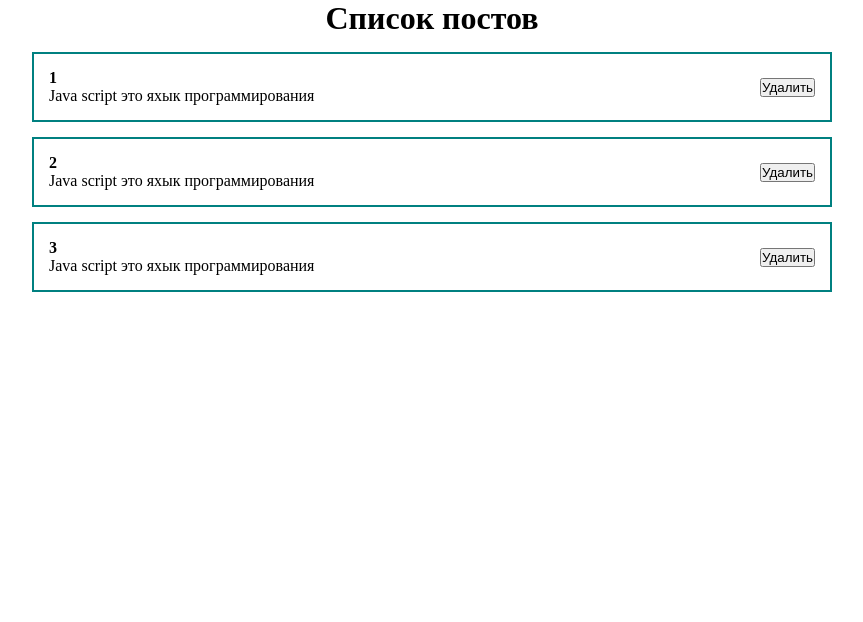
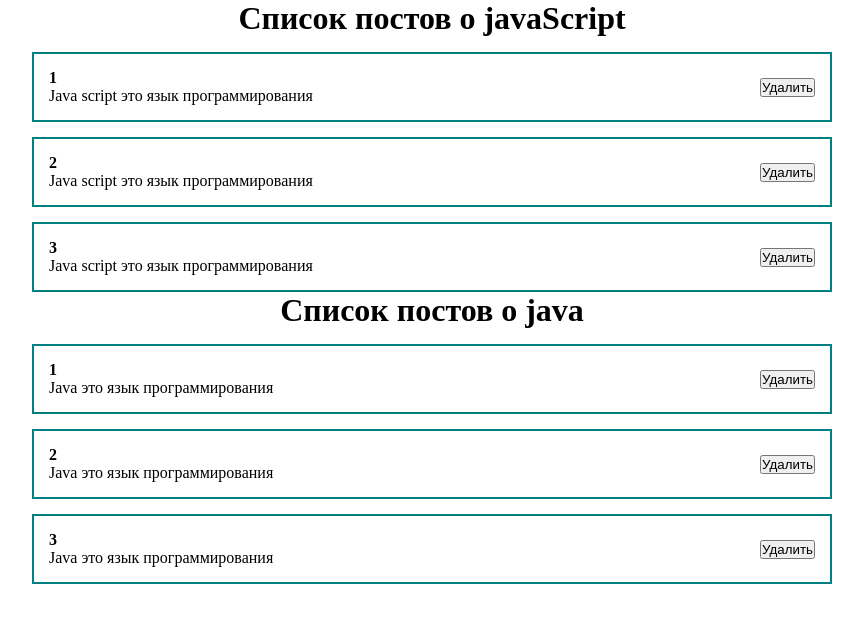
Before and after one commit to hikarido/react-fund-course, a React (Create React App) app: page / in a window 1280 px wide. Shown: the top 622 px of the page, without its empty margins (208-1071 px from the left). Built offline with nearby package versions, Linux system fonts and the light colour scheme.

Commit message:
PostList was created. Finished at 42:08

```diff
--- a/src/App.js
+++ b/src/App.js
@@ -2,22 +2,25 @@ import React, { useState } from "react";
 import CounterAsClass from "./components/CounterAsClass";
 import './styles/App.css';
 import PostItem from "./components/PostItem";
+import PostList from "./components/PostList";
 
 function App() {
   const [posts, setPosts] = useState([
-    {id: 1, tytle: "Java Script", body: "Java script это яхык программирования"},
-    {id: 2, tytle: "Java Script", body: "Java script это яхык программирования"},
-    {id: 3, tytle: "Java Script", body: "Java script это яхык программирования"}
+    {id: 1, tytle: "Java Script", body: "Java script это язык программирования"},
+    {id: 2, tytle: "Java Script", body: "Java script это язык программирования"},
+    {id: 3, tytle: "Java Script", body: "Java script это язык программирования"}
   ]);
 
-  console.log(posts);
+  const [postsAboutJava, setPostsAboutJava] = useState([
+    {id: 1, tytle: "Java", body: "Java это язык программирования"},
+    {id: 2, tytle: "Java", body: "Java это язык программирования"},
+    {id: 3, tytle: "Java", body: "Java это язык программирования"}
+  ]);
 
   return (
     <div className="App">
-      <h1 style={{textAlign: 'center'}}>Список постов</h1>
-      {posts.map(post =>
-          <PostItem key={post.id} post={post}/>
-      )}
+      <PostList posts={posts} title="Список постов о javaScript"/>
+      <PostList posts={postsAboutJava} title="Список постов о java"/>
     </div>
   );
 }
--- /dev/null
+++ b/src/components/PostList.jsx
@@ -0,0 +1,26 @@
+import React from "react"
+import PostItem
+ from "./PostItem";
+// можно так
+// const PostList = (props) => {
+// ...
+// props.posts
+// но мы сделали с деструктивизацией(распоковкой)
+// const PostList = ({posts}) => {
+
+const PostList = ({posts, title}) => {
+    return (
+        <div>
+            <h1 style={{ textAlign: 'center' }}>
+                {title}
+            </h1>
+            {posts.map(post =>
+                <div key={post.id}>
+                    <PostItem post={post} />
+                </div>
+            )}
+        </div>
+    );
+};
+
+export default PostList
```
